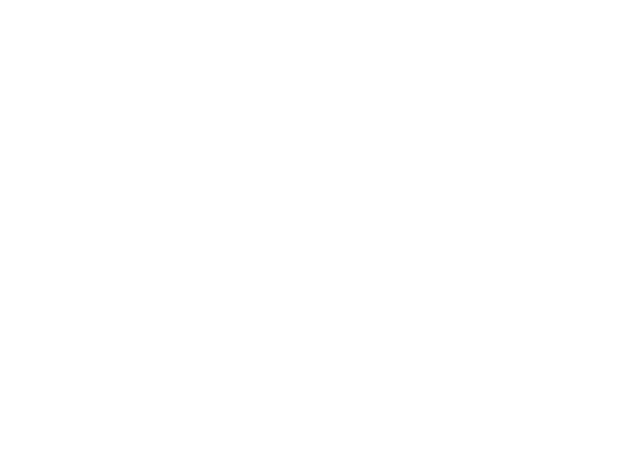
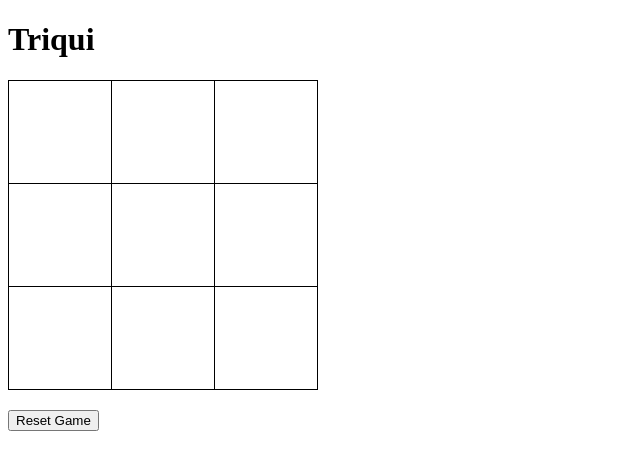
Before and after one commit to pro-talento/first-api, a website: page webpage/game.html in a window 1280 px wide. Shown: the whole page, without its empty margins (0-640 px from the left). Drawn offline with Linux system fonts and the light colour scheme.

Commit message:
triqui ui

```diff
--- a/index.js
+++ b/index.js
@@ -23,6 +23,9 @@ app.get('/', (req, res) => {
 });
 
 // app.get('/game')
+app.get('/game', (req, res) => {
+  res.sendFile(path.join(__dirname, '/webpage/game.html'));
+});
 
 // console.log(path.join(__dirname, '/webpage/index.html'));
 app.get('/landing', (req, res) => {
--- a/webpage/game.html
+++ b/webpage/game.html
@@ -5,8 +5,52 @@
   <meta http-equiv="X-UA-Compatible" content="IE=edge">
   <meta name="viewport" content="width=device-width, initial-scale=1.0">
   <title>Triqui</title>
+
+  <style>
+    table {
+      border-collapse: collapse;
+    }
+
+    td {
+      border: 1px solid black;
+      width: 100px;
+      height: 100px;
+      text-align: center;
+      font-size: 48px;
+    }
+
+    #reset-button {
+      margin-top: 20px;
+    }
+  </style>
 </head>
 <body>
 
+
+  <body>
+    <h1>Triqui</h1>
+    <table>
+      <tr>
+        <td id="cell-0"></td>
+        <td id="cell-1"></td>
+        <td id="cell-2"></td>
+      </tr>
+      <tr>
+        <td id="cell-3"></td>
+        <td id="cell-4"></td>
+        <td id="cell-5"></td>
+      </tr>
+      <tr>
+        <td id="cell-6"></td>
+        <td id="cell-7"></td>
+        <td id="cell-8"></td>
+      </tr>
+    </table>
+    <button id="reset-button">Reset Game</button>
+
+    <script>
+
+    </script>
+  </body>
 </body>
 </html>
```
